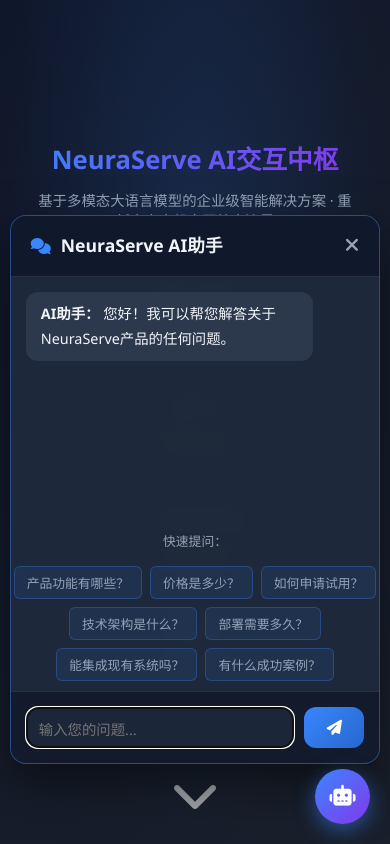
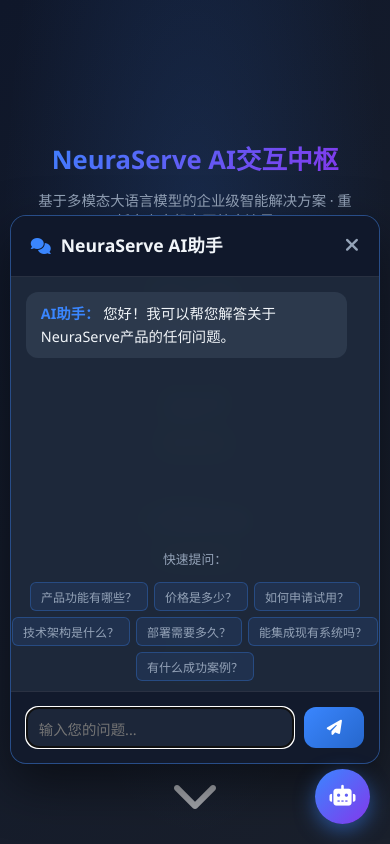
Before and after one commit to GYH5566/ai-pro-system, a plain HTML site: page index.html in a window 390 px wide. Both pictures are taken after a click on the button 342 px from the left and 796 px from the top of the page. Drawn offline with Linux system fonts and the light colour scheme.

Commit message:
Update style.css

```diff
--- a/style.css
+++ b/style.css
@@ -1819,3 +1819,53 @@
         font-size: 0.9rem !important;
     }
 }
+/* ==== AI聊天增强样式 ==== */
+.ai-message {
+    line-height: 1.6;
+    animation: fadeIn 0.3s ease;
+}
+
+@keyframes fadeIn {
+    from { opacity: 0; transform: translateY(5px); }
+    to { opacity: 1; transform: translateY(0); }
+}
+
+.ai-message-left strong {
+    color: var(--primary);
+}
+
+.ai-message-right strong {
+    color: #60a5fa;
+}
+
+.preset-questions button {
+    transition: all 0.2s ease !important;
+}
+
+.preset-questions button:hover {
+    transform: translateY(-2px) !important;
+    box-shadow: 0 4px 12px rgba(58, 134, 255, 0.2) !important;
+}
+
+/* 加载动画 */
+.fa-spinner.fa-spin {
+    color: var(--primary);
+    margin-right: 8px;
+}
+
+/* 消息响应式 */
+@media (max-width: 768px) {
+    .ai-message {
+        max-width: 95% !important;
+        font-size: 0.9rem !important;
+    }
+
+    .preset-questions {
+        gap: 6px !important;
+    }
+
+    .preset-questions button {
+        padding: 5px 10px !important;
+        font-size: 0.75rem !important;
+    }
+}
```
